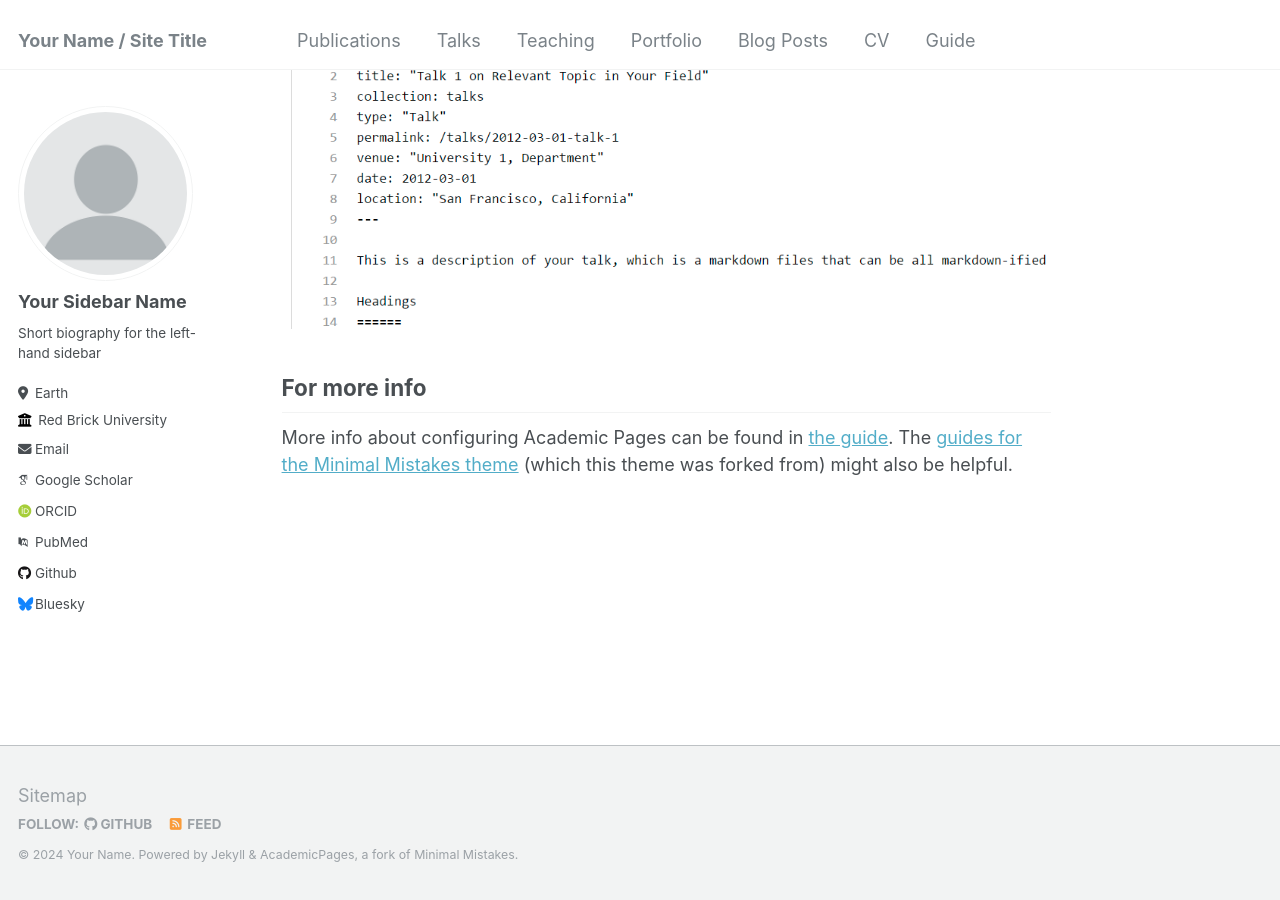
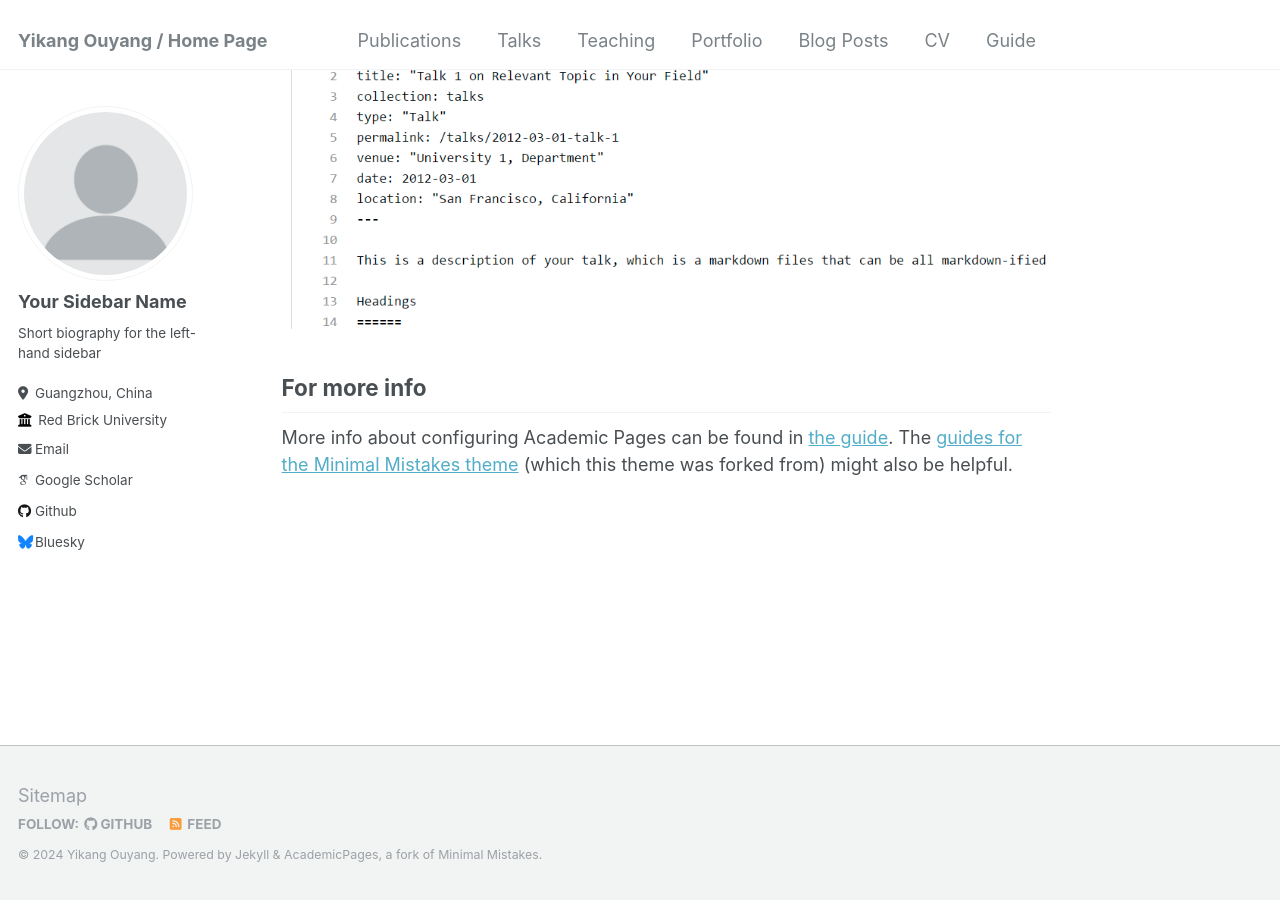
Before and after one commit to YiKangOY/YiKangOY.github.io, a Jekyll site: the page built from _pages/about.md, in a window 1280 px wide and 900 px high, scrolled down 2660 px. Built offline with Jekyll 4.4.1, drawn with Linux system fonts in a browser that asks for light colours; some web fonts are replaced.

Commit message:
Update _config.yml with names

```diff
--- a/_config.yml
+++ b/_config.yml
@@ -8,11 +8,11 @@
 
 # Basic Site Settings
 locale                   : "en-US"
-title                    : "Your Name / Site Title"
+title                    : "Yikang Ouyang / Home Page"
 title_separator          : "-"
-name                     : &name "Your Name"
-description              : &description "personal description"
-url                      : https://academicpages.github.io # the base hostname & protocol for your site e.g. "https://mmistakes.github.io"
+name                     : &name "Yikang Ouyang"
+description              : &description "A 2nd year PhD candidate student at The Hong Kong University of Science and Technology (Guangzhou)"
+url                      : https://YiKangOY.github.io # the base hostname & protocol for your site e.g. "https://mmistakes.github.io"
 baseurl                  : "" # the subpath of your site, e.g. "/blog"
 repository               : "academicpages/academicpages.github.io"
 
@@ -25,7 +25,7 @@ author:
   name             : "Your Sidebar Name"
   pronouns         : # example: "she/her"
   bio              : "Short biography for the left-hand sidebar"
-  location         : "Earth"
+  location         : "Guangzhou, China"
   employer         : "Red Brick University"
   uri              : # URL
   email            : "none@example.org"
@@ -34,9 +34,9 @@ author:
   arxiv            : # URL - Update with the correct link to your profile
   googlescholar    : "https://scholar.google.com/citations?user=PS_CX0AAAAAJ"
   impactstory      : # URL
-  orcid            : "http://orcid.org/yourorcidurl"
+  orcid            : #"http://orcid.org/yourorcidurl"
   semantic         : # URL
-  pubmed           : "https://www.ncbi.nlm.nih.gov/pubmed/?term=john+snow"
+  pubmed           : #"https://www.ncbi.nlm.nih.gov/pubmed/?term=john+snow"
   researchgate     : # URL
 
   # Repositories and software development
```
